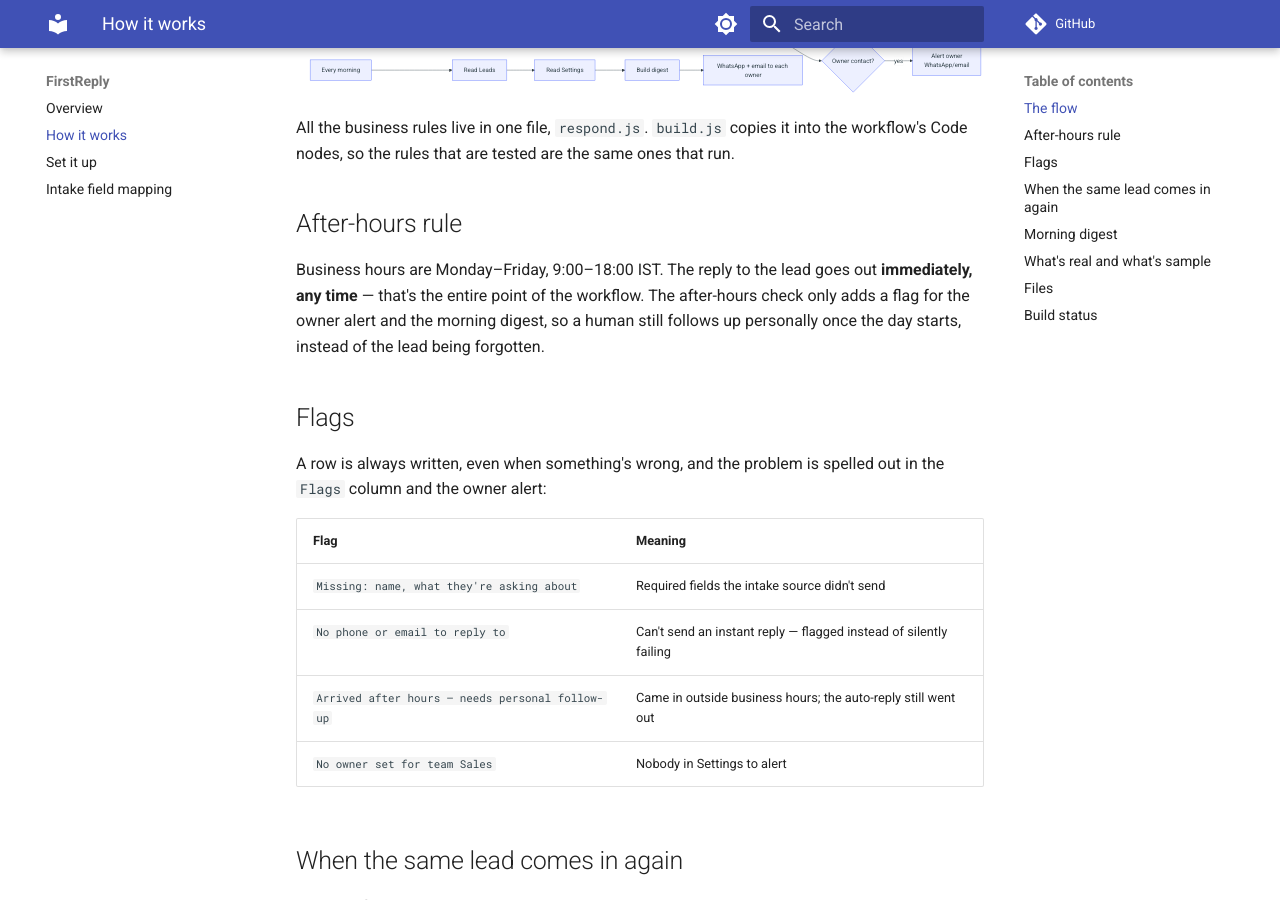
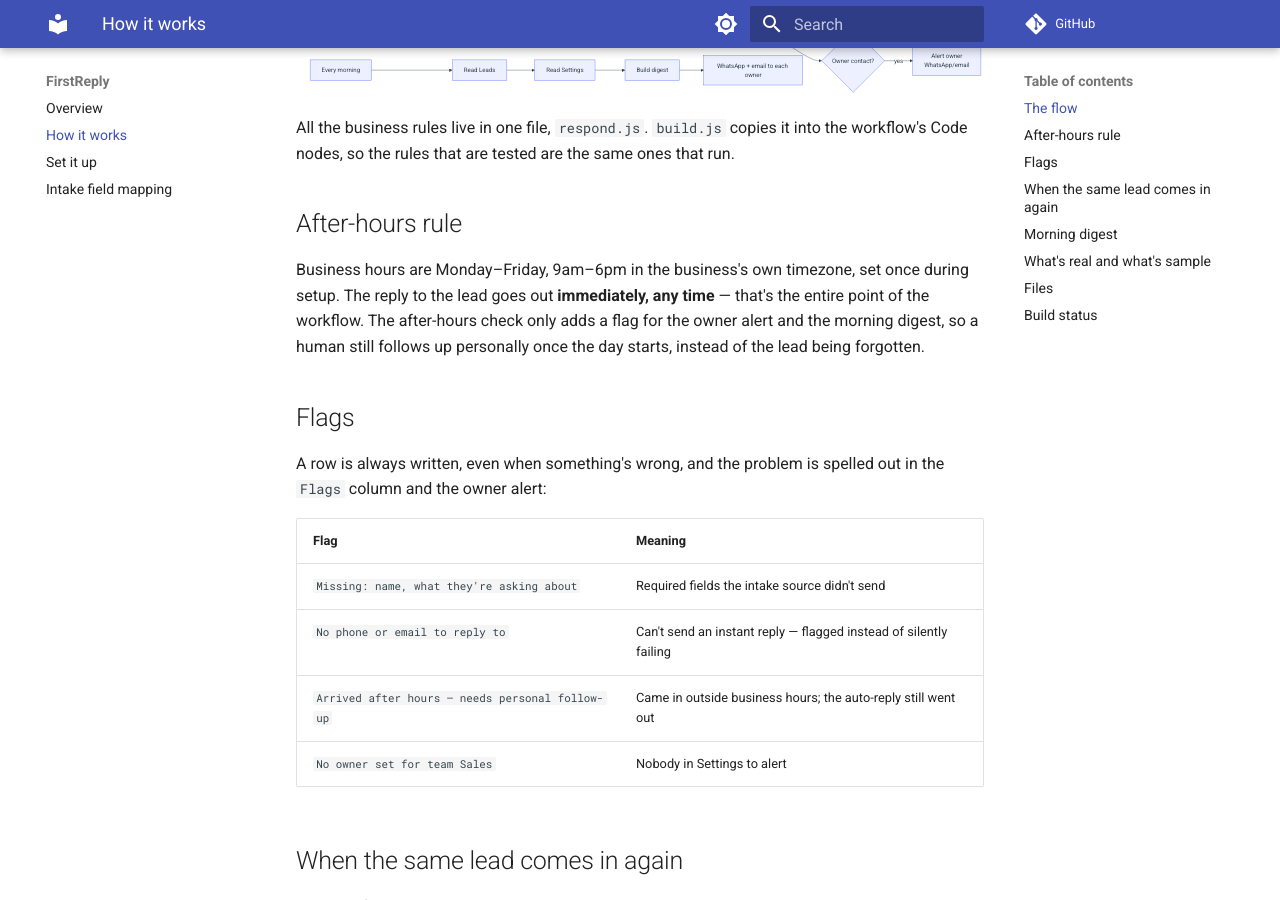
Before and after one commit to dakshvanshaj/FirstReply, an MkDocs documentation site: the page built from docs/how-it-works.md, in a window 1280 px wide and 900 px high, scrolled down 371 px. Built offline with MkDocs 1.6.1 and Material for MkDocs 9.7.7, drawn with Linux system fonts in a browser that asks for light colours; comment, search, counter and statistics services are not loaded.

Commit message:
Drop IST from the docs - the actual timezone is a setup-time setting
Same fix as CloseLoop: stop presenting a hardcoded India timezone as
if it were a universal rule in the explanation.

Co-Authored-By: Claude Sonnet 5 <noreply@anthropic.com>

```diff
--- a/docs/how-it-works.md
+++ b/docs/how-it-works.md
@@ -23,7 +23,7 @@ rules that are tested are the same ones that run.
 
 ## After-hours rule
 
-Business hours are Monday–Friday, 9:00–18:00 IST. The reply to the lead goes out **immediately, any time** —
+Business hours are Monday–Friday, 9am–6pm in the business's own timezone, set once during setup. The reply to the lead goes out **immediately, any time** —
 that's the entire point of the workflow. The after-hours check only adds a flag for the owner alert and the morning
 digest, so a human still follows up personally once the day starts, instead of the lead being forgotten.
 
```
